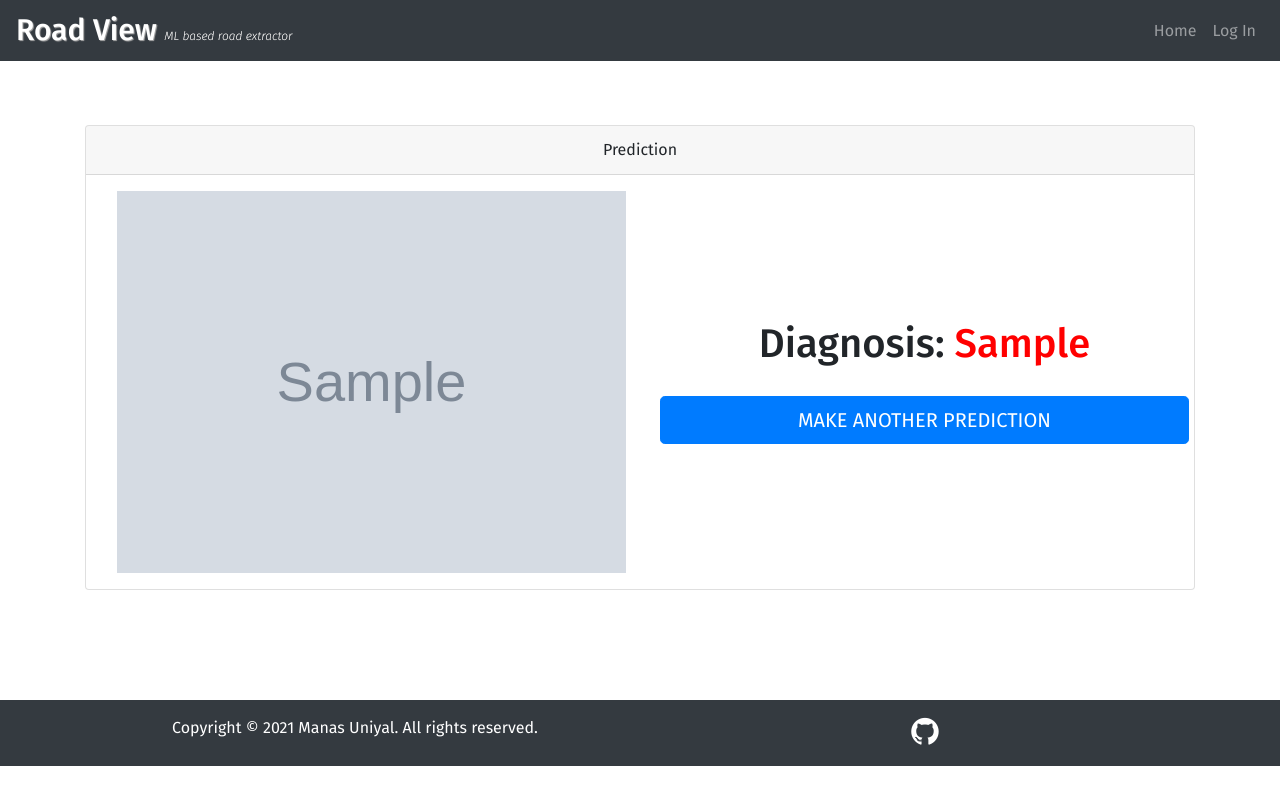
After one commit to ManasUniyal/RoadView, a Django app: template main/templates/main/result.html in a window 1280 px wide. The commit adds this page. Run offline with Django 3.2, Linux system fonts and the light colour scheme; the template is opened without the code that fills it: most values are stand-ins (such as "Sample title", 1, 10 or a date in 2020); grey boxes marked "Sample" are stand-in pictures; some libraries are stand-ins or nearby versions.

Commit message:
Added result page

```diff
--- a/main/templates/main/homepage.html
+++ b/main/templates/main/homepage.html
@@ -18,7 +18,7 @@
                     </div>
                     <div class="col-md-6 upload-block">
                         <div class="card-body">
-                            <form id="submit_image_form" method="POST" action="#"
+                            <form id="submit_image_form" method="POST" action="{% url 'main:result' %}"
                                   enctype="multipart/form-data">
                                 {% csrf_token %}
                                 <div class="row">
--- /dev/null
+++ b/main/templates/main/result.html
@@ -0,0 +1,43 @@
+{% extends 'main/base.html' %}
+
+{% load static %}
+
+{% block content %}
+
+    <div class="jumbotron d-flex align-items-center white-background">
+        <div class="container">
+            <div class="card text-center">
+                <div class="card-header">
+                    Prediction
+                </div>
+                <div class="row">
+                    <div class="col-md-6">
+                        <img class="m-3 card-img-top container justify-content-center img-responsive" id="image"
+                             src="{{ prediction.processed_image_url }}" alt="Card image cap">
+                    </div>
+                    <div class="col-md-6 upload-block">
+                        <div class="card-body ">
+                            <div class="row align-items-center justify-content-center">
+                                <h1 style="white-space: pre-wrap;">Diagnosis: </h1>
+                                <h1 id="prediction-result"
+                                    style="color: red; ">{{ prediction.get_diagnosis_display }} </h1>
+                                <a class="btn btn-primary btn-block btn-lg" style="margin-top:20px ;"
+                                   href="{% url 'main:home' %}">MAKE ANOTHER
+                                    PREDICTION</a>
+                            </div>
+                        </div>
+                    </div>
+                </div>
+            </div>
+        </div>
+    </div>
+
+    <script>
+        let user_name = document.getElementById("prediction-result");
+        if (user_name.innerText === "NORMAL") user_name.style.color = "#00a651"
+        else user_name.style.color = "#ff0000"
+    </script>
+
+    {% include 'main/modal.html' %}
+
+{% endblock %}
--- a/main/urls.py
+++ b/main/urls.py
@@ -2,5 +2,6 @@ from django.urls import path
 from .views import *
 
 urlpatterns = [
-    path('', home, name='home')
+    path('', home, name='home'),
+    path('result/', result, name='result')
 ]
```
Also changed, not shown: main/views.py (+7 -1 lines).
